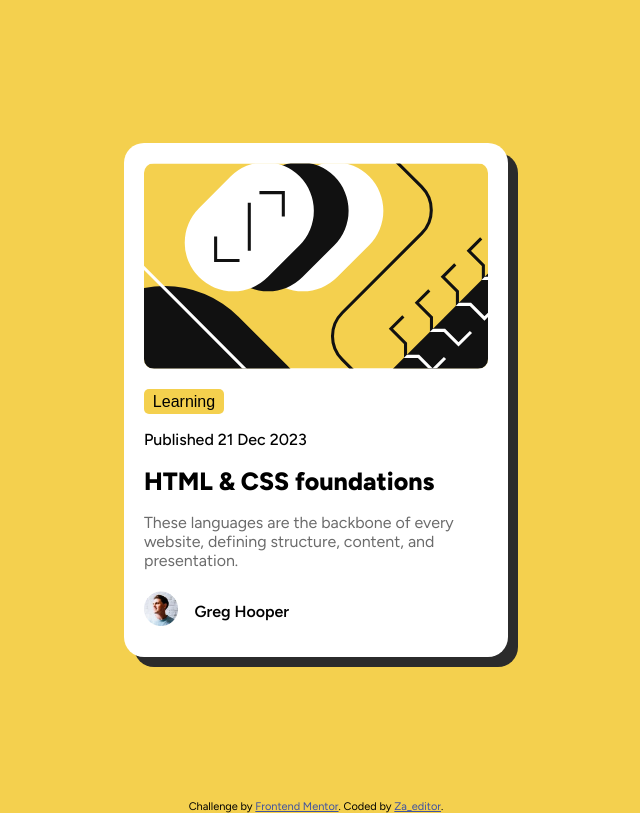
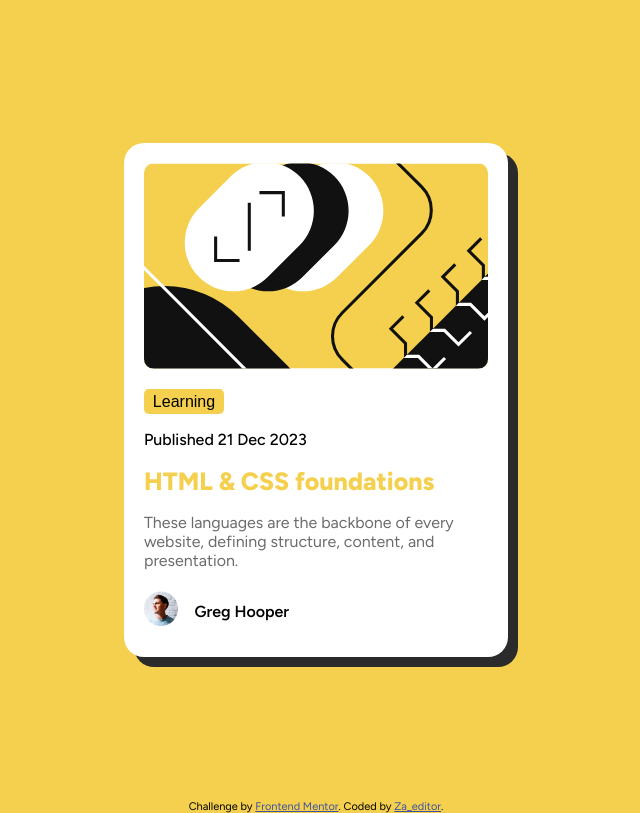
Before and after one commit to Za-editor/blog_card, a plain HTML site: page index.html in a window 1280 px wide. In both pictures the pointer is over the element "HTML & CSS foundations". Shown: the whole page, without its empty margins (324-964 px from the left). Drawn offline with Linux system fonts and the light colour scheme.

Commit message:
style.css

```diff
--- a/style.css
+++ b/style.css
@@ -45,6 +45,10 @@ body {
   font-size: 25px;
   font-weight: 800;
 }
+.blog h1:hover {
+color: hsl(47, 88%, 63%);
+cursor: pointer;
+}
 
 .review {
   display: flex;
```
